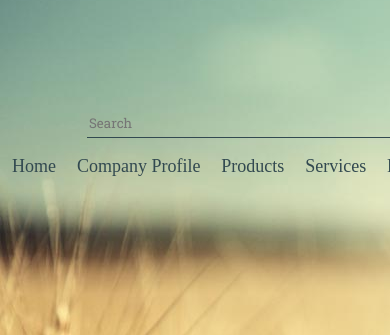
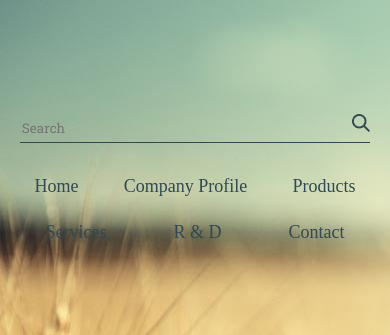
Before and after one commit to AntoshkivKola/Agridera-practice, a plain HTML site: page index.html in a window 390 px wide. Shown: the part 39-374 px from the top of the page. Drawn offline with Linux system fonts and the light colour scheme; a web font is replaced by a local one.

Commit message:
Refactor navigations

```diff
--- a/css/footer.css
+++ b/css/footer.css
@@ -58,11 +58,11 @@
   }
 }
 @media screen and (max-width: 770px) {
-  .footer-ico-item {
+  .footer-nav-item {
+    padding: 0 15px;
     margin: 10px auto;
   }
-
-  /* .footer-nav-item + .footer-nav-item {
-    margin-left: 30px;
-  } */
+  .footer-nav-item + .footer-nav-item {
+    margin-left: auto;
+  }
 }
--- a/css/header.css
+++ b/css/header.css
@@ -18,7 +18,9 @@
   display: flex;
   justify-content: space-between;
   justify-self: flex-end;
-  width: 350px;
+  max-width: 350px;
+  width: 100%;
+  min-width: 250px;
   height: 29px;
   border-bottom: 1px solid var(--main-text-color);
 }
@@ -45,10 +47,12 @@
   line-height: 26.44px;
 }
 .nav-list {
-  width: 500px;
+  max-width: 500px;
   flex-wrap: wrap;
 }
 .nav-item {
+  padding: 0 5px;
+  margin: 5px auto;
 }
 .nav-link {
 }
@@ -63,7 +67,19 @@
     margin-right: auto;
   }
   .search-nav-box {
-    margin: 15px auto;
-    height: 70px;
+    margin: 20px auto;
+    min-height: 80px;
   }
 }
+@media screen and (max-width: 580px) {
+  .nav,
+  .nav-list {
+    flex-wrap: wrap;
+  }
+  .nav {
+    margin-top: 20px;
+  }
+  .nav-item {
+    padding: 5px 10px;
+  }
+}
```
